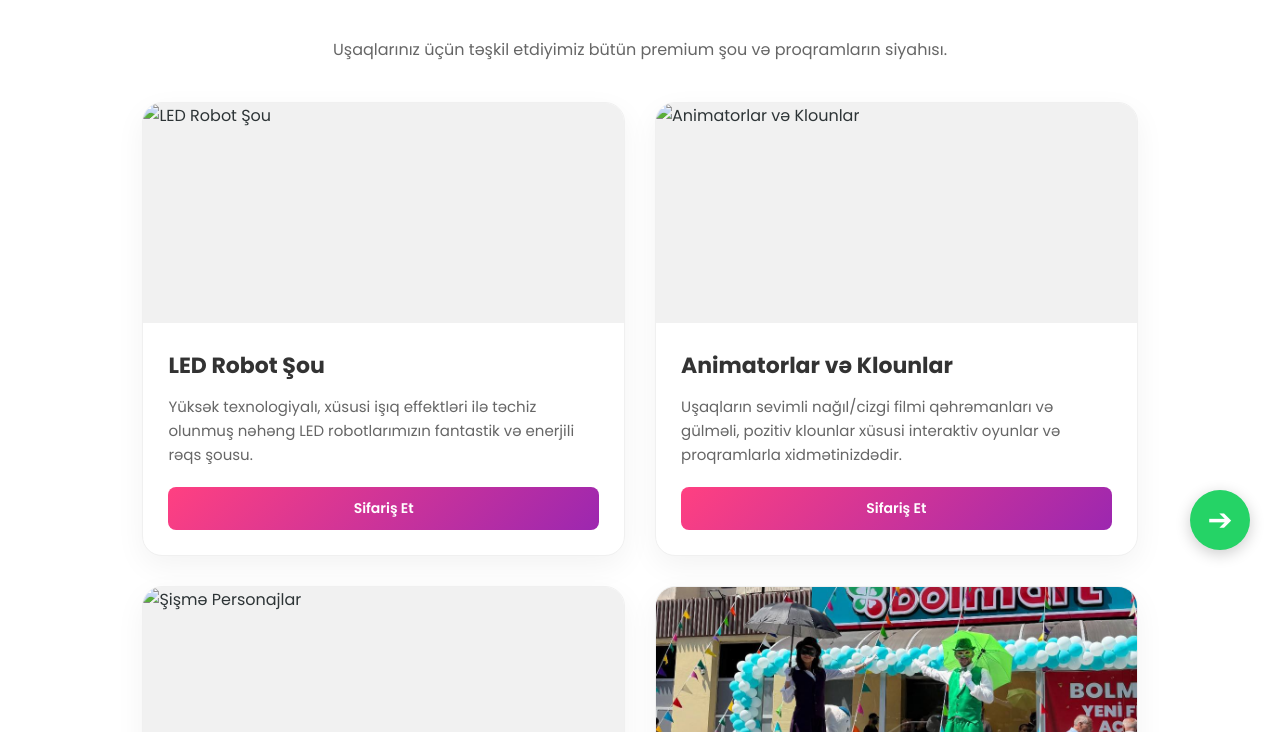
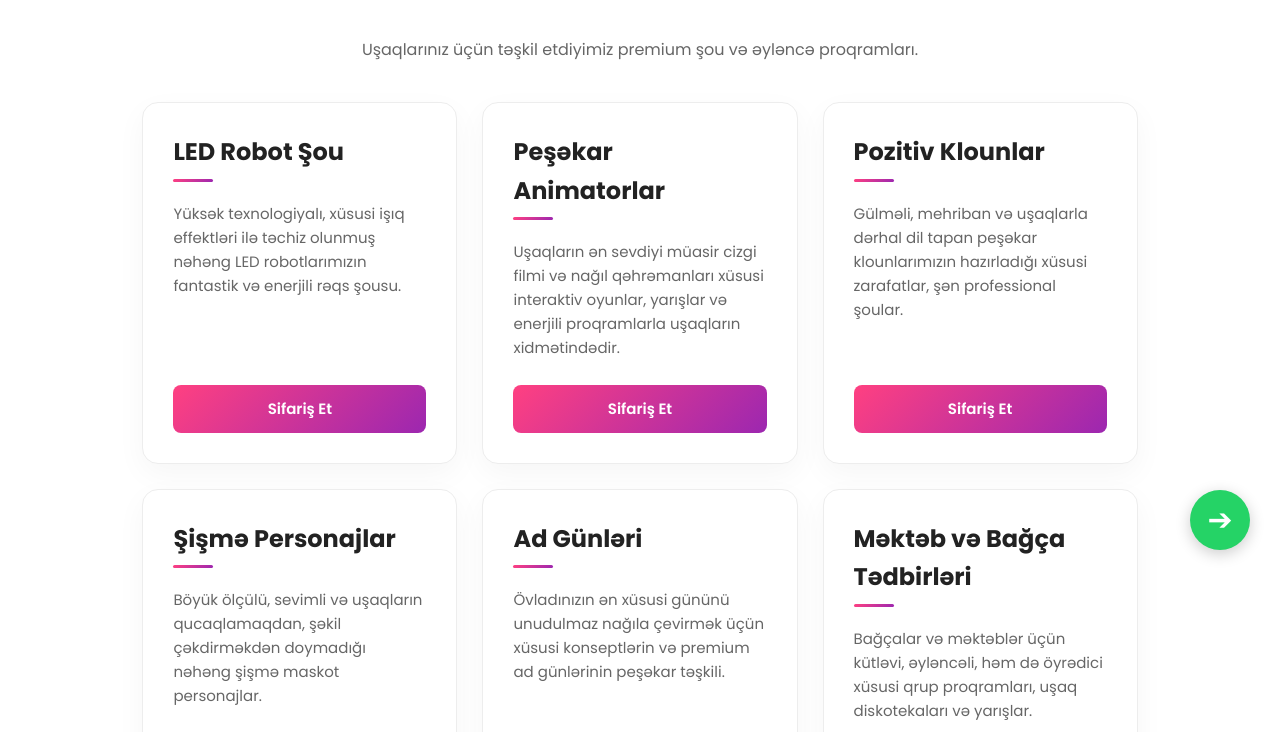
Before and after one commit to cc6niko/kidsshow, a plain HTML site: page services.html in a window 1280 px wide. Shown: the part 220-952 px from the top of the page. Drawn offline with Linux system fonts and the light colour scheme.

Commit message:
Update services.html

```diff
--- a/services.html
+++ b/services.html
@@ -14,17 +14,17 @@
 
         .services-grid {
             display: grid;
-            grid-template-columns: repeat(auto-fit, minmax(320px, 1fr));
-            gap: 30px;
+            grid-template-columns: repeat(auto-fit, minmax(300px, 1fr));
+            gap: 25px;
             margin-top: 40px;
         }
 
         .service-card {
             background: #ffffff;
-            border-radius: 20px;
-            overflow: hidden;
-            box-shadow: 0 10px 30px rgba(0,0,0,0.05);
-            border: 1px solid #f0f0f0;
+            border-radius: 16px;
+            padding: 30px;
+            box-shadow: 0 10px 30px rgba(0,0,0,0.04);
+            border: 1px solid #ededed;
             display: flex;
             flex-direction: column;
             justify-content: space-between;
@@ -33,29 +33,11 @@
 
         .service-card:hover {
             transform: translateY(-5px);
-            box-shadow: 0 15px 35px rgba(0,0,0,0.1);
-        }
-
-        .service-img-wrapper {
-            width: 100%;
-            height: 220px;
-            overflow: hidden;
-            background: #f1f1f1;
-        }
-
-        .service-img-wrapper img {
-            width: 100%;
-            height: 100%;
-            object-fit: cover;
-            transition: transform 0.5s ease;
-        }
-
-        .service-card:hover .service-img-wrapper img {
-            transform: scale(1.06);
+            box-shadow: 0 15px 35px rgba(0,0,0,0.08);
+            border-color: var(--primary, #ff4081);
         }
 
         .service-details {
-            padding: 25px;
             flex-grow: 1;
             display: flex;
             flex-direction: column;
@@ -63,14 +45,28 @@
         }
 
         .service-details h3 {
-            margin: 0 0 12px 0;
-            font-size: 22px;
-            color: #333;
+            margin: 0 0 15px 0;
+            font-size: 24px;
+            color: #222;
             font-weight: 700;
+            position: relative;
+            padding-bottom: 10px;
+        }
+
+        /* Başlığın altına kiçik dekorativ xətt */
+        .service-details h3::after {
+            content: '';
+            position: absolute;
+            bottom: 0;
+            left: 0;
+            width: 40px;
+            height: 3px;
+            background: linear-gradient(135deg, #ff4081, #9c27b0);
+            border-radius: 2px;
         }
 
         .service-details p {
-            margin: 0 0 20px 0;
+            margin: 20px 0 25px 0;
             font-size: 15px;
             color: #666;
             line-height: 1.6;
@@ -81,10 +77,10 @@
             background: linear-gradient(135deg, #ff4081, #9c27b0);
             color: white;
             text-decoration: none;
-            padding: 10px 22px;
+            padding: 12px 25px;
             border-radius: 8px;
             font-weight: 600;
-            font-size: 14px;
+            font-size: 15px;
             text-align: center;
             transition: opacity 0.3s;
             margin-top: auto;
@@ -119,14 +115,11 @@
 
     <div class="services-container">
         <h2 class="section-title">Bizim Xidmətlər</h2>
-        <p style="text-align: center; color: #666; margin-top: -10px; margin-bottom: 20px;">Uşaqlarınız üçün təşkil etdiyimiz bütün premium şou və proqramların siyahısı.</p>
+        <p style="text-align: center; color: #666; margin-top: -10px; margin-bottom: 20px;">Uşaqlarınız üçün təşkil etdiyimiz premium şou və əyləncə proqramları.</p>
 
         <div class="services-grid">
 
             <div class="service-card">
-                <div class="service-img-wrapper">
-                    <img src="images/img11.jpg" loading="lazy" alt="LED Robot Şou">
-                </div>
                 <div class="service-details">
                     <div>
                         <h3>LED Robot Şou</h3>
@@ -137,61 +130,56 @@
             </div>
 
             <div class="service-card">
-                <div class="service-img-wrapper">
-                    <img src="images/img12.jpg" loading="lazy" alt="Animatorlar və Klounlar">
-                </div>
                 <div class="service-details">
                     <div>
-                        <h3>Animatorlar və Klounlar</h3>
-                        <p>Uşaqların sevimli nağıl/cizgi filmi qəhrəmanları və gülməli, pozitiv klounlar xüsusi interaktiv oyunlar və proqramlarla xidmətinizdədir.</p>
+                        <h3>Peşəkar Animatorlar</h3>
+                        <p>Uşaqların ən sevdiyi müasir cizgi filmi və nağıl qəhrəmanları xüsusi interaktiv oyunlar, yarışlar və enerjili proqramlarla uşaqların xidmətindədir.</p>
                     </div>
                     <a href="contact.html" class="service-btn">Sifariş Et</a>
                 </div>
             </div>
 
             <div class="service-card">
-                <div class="service-img-wrapper">
-                    <img src="images/img13.jpg" loading="lazy" alt="Şişmə Personajlar">
-                </div>
                 <div class="service-details">
                     <div>
-                        <h3>Şişmə Personajlar</h3>
-                        <p>Böyük ölçülü, sevimli və uşaqların qucaqlamaqdan doymadığı nəhəng şişmə maskot personajlar tədbirə xüsusi rəng qatır.</p>
+                        <h3>Pozitiv Klounlar</h3>
+                        <p>Gülməli, mehriban və uşaqlarla dərhal dil tapan peşəkar klounlarımızın hazırladığı xüsusi zarafatlar, şən professional şoular.</p>
                     </div>
                     <a href="contact.html" class="service-btn">Sifariş Et</a>
                 </div>
             </div>
 
             <div class="service-card">
-                <div class="service-img-wrapper">
-                    <img src="images/img3.jpg" loading="lazy" alt="Ad Günləri">
-                </div>
                 <div class="service-details">
                     <div>
-                        <h3>Ad Günləri və Özəl Günlər</h3>
-                        <p>Övladınızın ən xüsusi gününü unudulmaz nağıla çevirmək üçün konseptual ad günlərinin peşəkar şəkildə təşkili.</p>
+                        <h3>Şişmə Personajlar</h3>
+                        <p>Böyük ölçülü, sevimli və uşaqların qucaqlamaqdan, şəkil çəkdirməkdən doymadığı nəhəng şişmə maskot personajlar.</p>
                     </div>
                     <a href="contact.html" class="service-btn">Sifariş Et</a>
                 </div>
             </div>
 
             <div class="service-card">
-                <div class="service-img-wrapper">
-                    <img src="images/img5.jpg" loading="lazy" alt="Məktəb və Bağça Tədbirləri">
-                </div>
                 <div class="service-details">
                     <div>
-                        <h3>Məktəb və Bağça Tədbirləri</h3>
-                        <p>Bağçalar və məktəblər üçün kütləvi, əyləncəli, həm də öyrədici xüsusi qrup proqramları, diskotekalar və yarışlar.</p>
+                        <h3>Ad Günləri</h3>
+                        <p>Övladınızın ən xüsusi gününü unudulmaz nağıla çevirmək üçün xüsusi konseptlərin və premium ad günlərinin peşəkar təşkili.</p>
                     </div>
                     <a href="contact.html" class="service-btn">Sifariş Et</a>
                 </div>
             </div>
 
             <div class="service-card">
-                <div class="service-img-wrapper">
-                    <img src="images/img7.jpg" loading="lazy" alt="Xüsusi Şou proqramlar">
+                <div class="service-details">
+                    <div>
+                        <h3>Məktəb və Bağça Tədbirləri</h3>
+                        <p>Bağçalar və məktəblər üçün kütləvi, əyləncəli, həm də öyrədici xüsusi qrup proqramları, uşaq diskotekaları və yarışlar.</p>
+                    </div>
+                    <a href="contact.html" class="service-btn">Sifariş Et</a>
                 </div>
+            </div>
+
+            <div class="service-card">
                 <div class="service-details">
                     <div>
                         <h3>Xüsusi Şou Proqramlar</h3>
```
